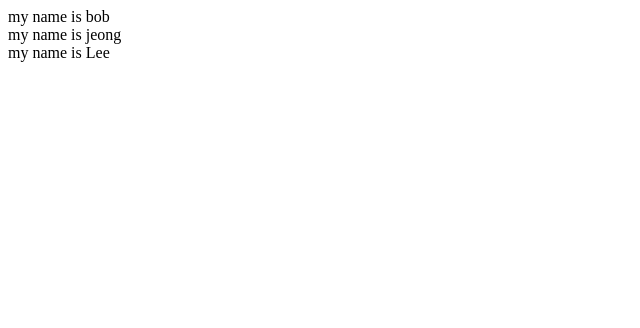
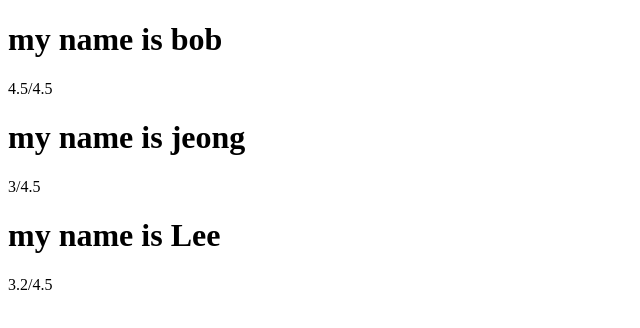
Before and after one commit to Leejeongseok0407/MoveAppClone, a React (Create React App) app: page / in a window 1280 px wide. Shown: the top 328 px of the page, without its empty margins (0-640 px from the left). Built offline with nearby package versions, Linux system fonts and the light colour scheme.

Commit message:
feat : add PropTypes
PropTypes은 인수의 타입을 체크한다. 만약 다를 경우 경고 메시지 출력

```diff
--- a/package.json
+++ b/package.json
@@ -6,6 +6,7 @@
     "@testing-library/jest-dom": "^5.11.6",
     "@testing-library/react": "^11.2.2",
     "@testing-library/user-event": "^12.6.0",
+    "prop-types": "^15.7.2",
     "react": "^17.0.1",
     "react-dom": "^17.0.1",
     "react-scripts": "4.0.1",
--- a/src/App.js
+++ b/src/App.js
@@ -1,17 +1,30 @@
-function Food({ name }) {
+import PropTypes from "prop-types";
+
+function Food({ name, grade }) {
   //return (<h3>{props.name}</h3>
-  return <div>my name is {name}</div>;
+  return (
+    <div>
+      <h1>my name is {name}</h1>
+      {grade}/4.5
+    </div>
+  );
 }
 
 const names = [
-  { id: 0, name: "bob" },
-  { id: 1, name: "jeong" },
-  { id: 2, name: "Lee" },
+  { id: 0, name: "bob", grade: 4.5 },
+  { id: 1, name: "jeong", grade: 3.0 },
+  { id: 2, name: "Lee", grade: 3.2 },
 ];
+
+//타입을 체크해서 경고를
+names.propTypes = {
+  name: PropTypes.string,
+  grade: PropTypes.number,
+};
 
 function renderFood(names) {
   //각각의 element는  구분할수 있는 key값(id)을 가지고 있어야함. 가지지 않을경우 에러뜸
-  return <Food key={names.id} name={names.name} />;
+  return <Food key={names.id} name={names.name} grade={names.grade} />;
 }
 
 function App() {
```
Also changed, not shown: 1 other file (tests, documents, lock files or other folders).
